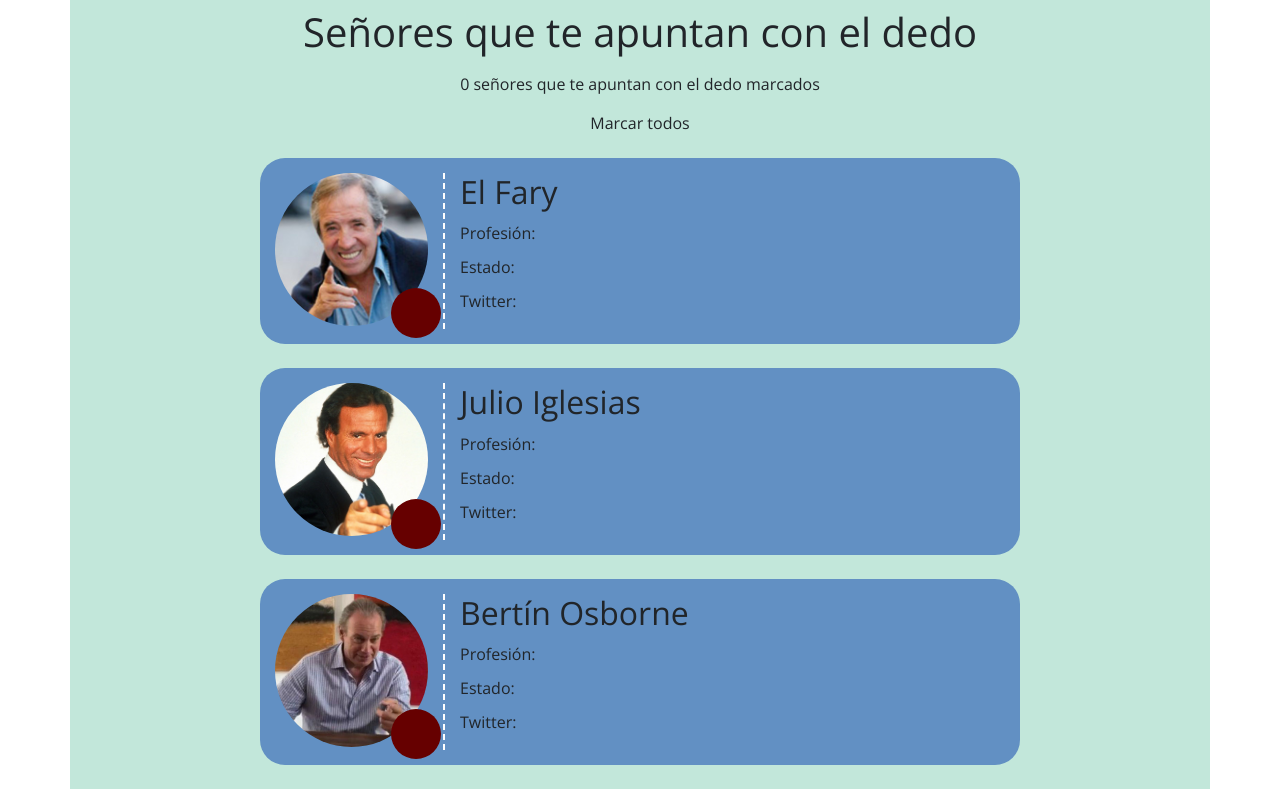
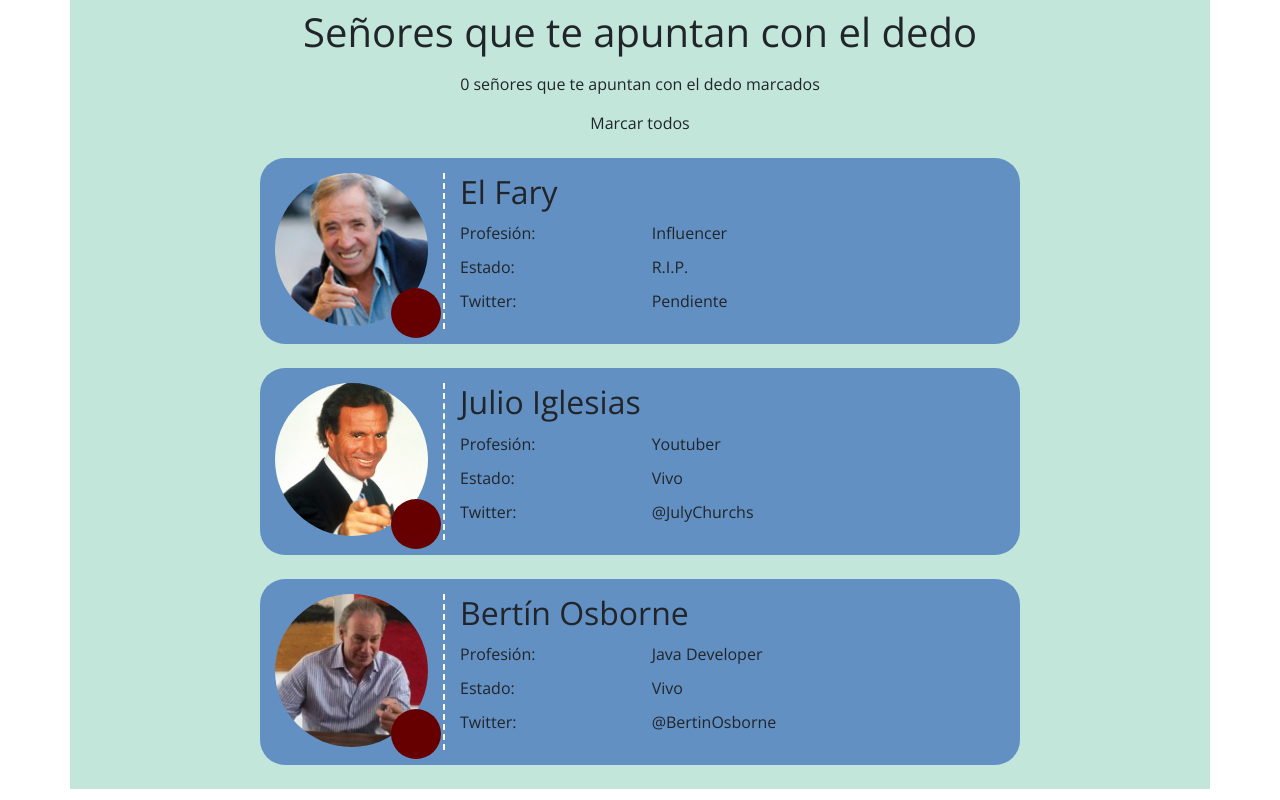
Before and after one commit to r-navarrouribe/c2-apuntan-dom, a website with bundled scripts: page index.html in a window 1280 px wide. Built offline with nearby package versions, Linux system fonts and the light colour scheme.

Commit message:
Profesión, estado y twitter de los artículos añadidos

```diff
--- a/index.html
+++ b/index.html
@@ -42,15 +42,15 @@
               <ul class="datos list-unstyled mt-2">
                 <li class="row">
                   <span class="nombre-dato col-4">Profesión:</span>
-                  <span class="valor-dato col"></span>
+                  <span class="profesionSenyor valor-dato col"></span>
                 </li>
                 <li class="row">
                   <span class="nombre-dato col-4">Estado:</span>
-                  <span class="valor-dato col"></span>
+                  <span class="estadoSenyor valor-dato col"></span>
                 </li>
                 <li class="row">
                   <span class="nombre-dato col-4">Twitter:</span>
-                  <span class="valor-dato col"></span>
+                  <span class="twitterSenyor valor-dato col"></span>
                 </li>
               </ul>
             </div>
--- a/js/index.js
+++ b/js/index.js
@@ -2,7 +2,7 @@ import { senyores } from "../datos/senyores.js";
 
 const principal = document.querySelector(".principal");
 
-for (const { nombre, foto } of senyores) {
+for (const { nombre, foto, profesion, estado, twitter } of senyores) {
   const senyorElemento = document
     .querySelector(".senyor-molde")
     .cloneNode(true);
@@ -11,6 +11,12 @@ for (const { nombre, foto } of senyores) {
   nombreElemento.textContent = nombre;
   const imagen = senyorElemento.querySelector(".avatar > img");
   imagen.src = `img/${foto}`;
+  const profesionSenyor = senyorElemento.querySelector(".profesionSenyor");
+  profesionSenyor.textContent = profesion;
+  const estadoSenyor = senyorElemento.querySelector(".estadoSenyor");
+  estadoSenyor.textContent = estado;
+  const twitterSenyor = senyorElemento.querySelector(".twitterSenyor");
+  twitterSenyor.textContent = twitter;
 
   principal.append(senyorElemento);
 }
```
